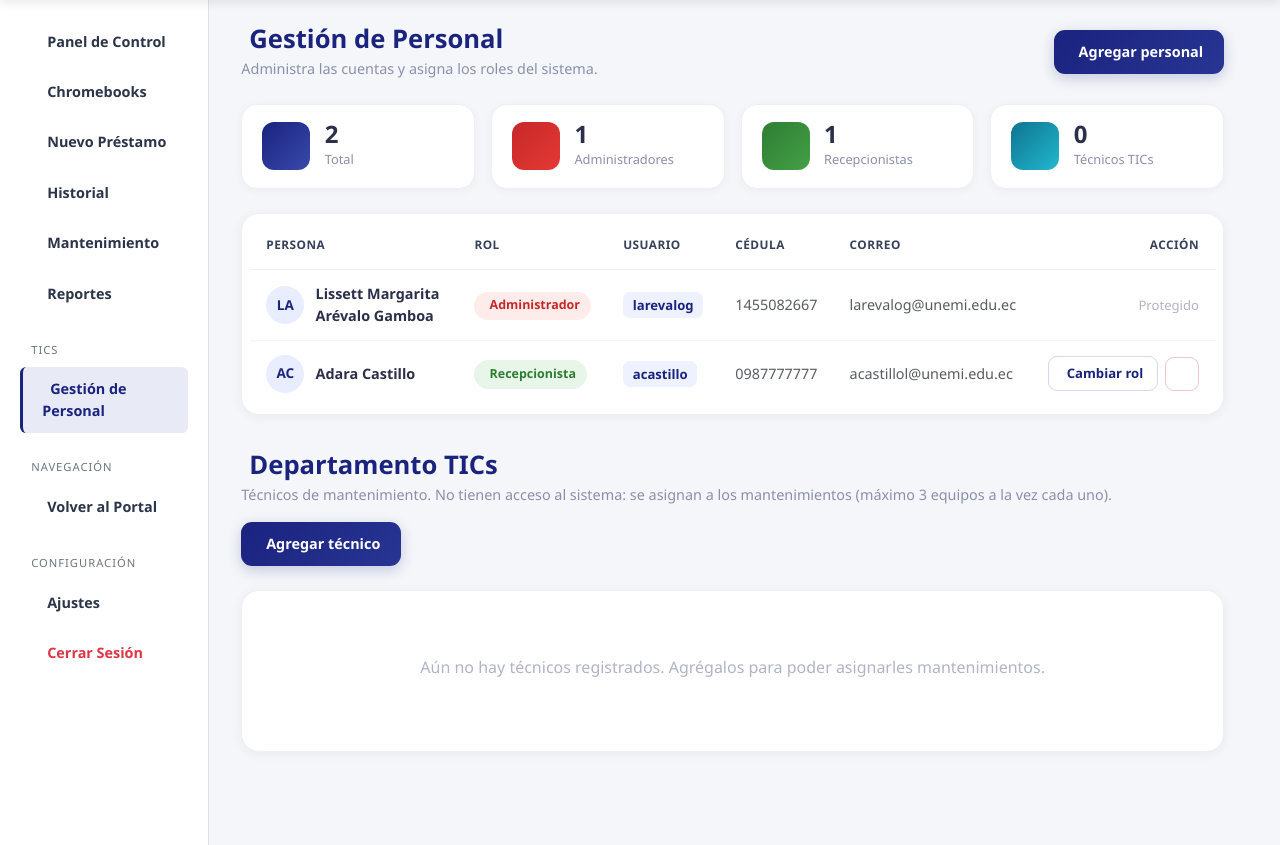
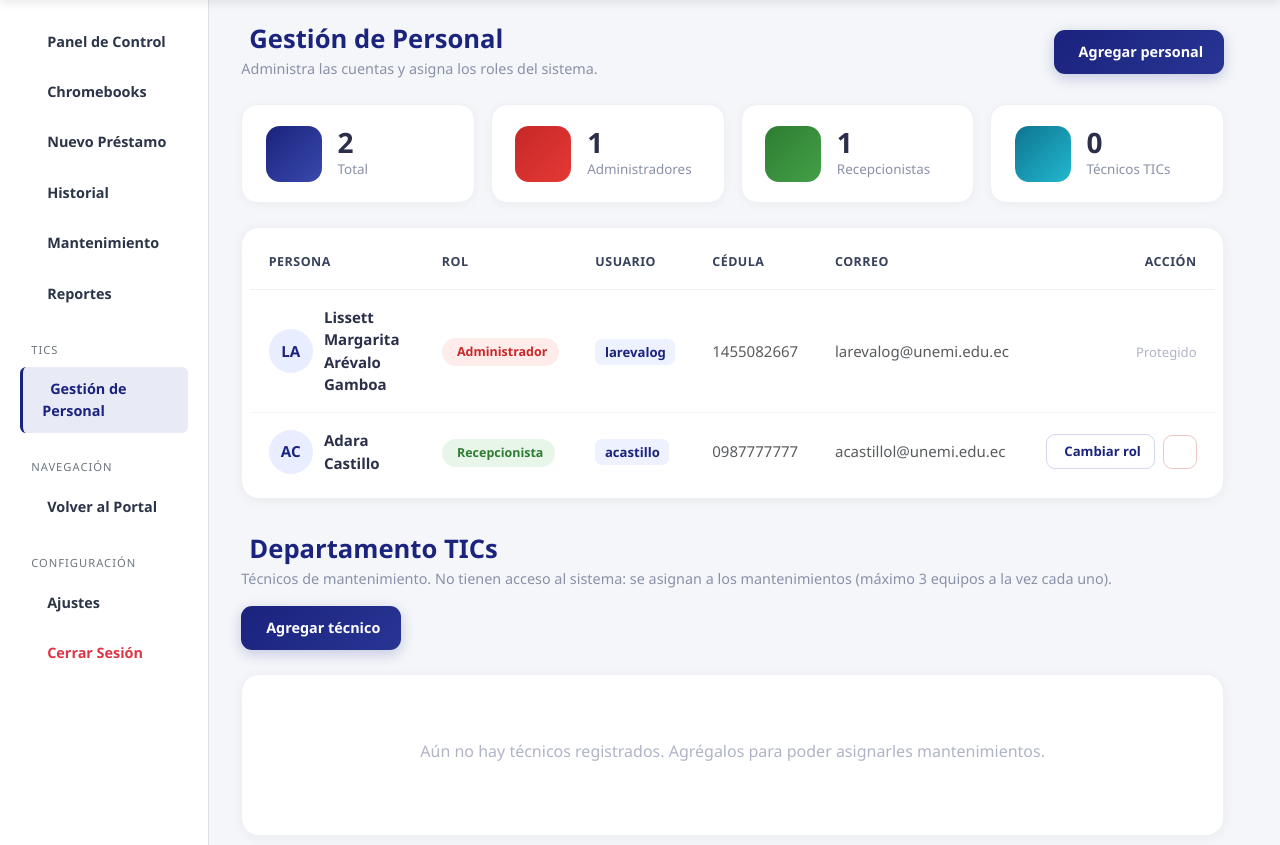
Before and after one commit to AnderProject/crai-chromebook-management, a Django app: page /prestamos/personal/ in a window 1280 px wide. Shown: the part 70-915 px from the top of the page. Run offline with Django 5.2, Linux system fonts and the light colour scheme; a user stored in the database is signed in; data comes from the database, SQL or seed files in the repository; data that the repository does not hold is empty; some libraries are stand-ins or nearby versions.

Commit message:
style(personal): tabla mas ancha y con mas aire; titulos y badge sin partirse (nowrap); mini-stats/avatares mas grandes
Co-Authored-By: Claude Fable 5 <noreply@anthropic.com>

```diff
--- a/static/css/personal.css
+++ b/static/css/personal.css
@@ -3,7 +3,7 @@
    ===================================================== */
 
 .personal-panel {
-    max-width: 1100px;
+    max-width: 1260px;
     margin: 0 auto;
     animation: fadeIn 0.4s ease;
 }
@@ -61,24 +61,28 @@
     background: #fff;
     border: 1px solid #eef0f5;
     border-radius: 16px;
-    padding: 1.1rem 1.25rem;
+    padding: 1.3rem 1.45rem;
     display: flex;
     align-items: center;
-    gap: 0.9rem;
+    gap: 1rem;
     box-shadow: 0 2px 10px rgba(0, 0, 0, 0.04);
+    transition: transform 0.22s ease, box-shadow 0.22s ease;
 }
+.stat-mini:hover { transform: translateY(-3px); box-shadow: 0 10px 22px rgba(26,35,126,0.12); }
 
 .stat-mini-icono {
-    width: 48px;
-    height: 48px;
-    border-radius: 12px;
+    width: 56px;
+    height: 56px;
+    border-radius: 14px;
     display: flex;
     align-items: center;
     justify-content: center;
-    font-size: 1.3rem;
+    font-size: 1.5rem;
     color: #fff;
     flex-shrink: 0;
+    transition: transform 0.3s ease;
 }
+.stat-mini:hover .stat-mini-icono { transform: scale(1.08) rotate(-5deg); }
 
 .icono-total { background: linear-gradient(135deg, #1a237e, #3949ab); }
 .icono-admin { background: linear-gradient(135deg, #c62828, #e53935); }
@@ -86,14 +90,14 @@
 
 .stat-mini-num {
     display: block;
-    font-size: 1.5rem;
-    font-weight: 700;
+    font-size: 1.75rem;
+    font-weight: 800;
     color: #2b2f4a;
     line-height: 1;
 }
 
 .stat-mini-lbl {
-    font-size: 0.8rem;
+    font-size: 0.84rem;
     color: #8a90a8;
 }
 
@@ -112,19 +116,20 @@
 }
 
 .tabla-personal thead th {
-    font-size: 0.74rem;
+    font-size: 0.78rem;
     text-transform: uppercase;
     letter-spacing: 0.04em;
     color: #37415a;
     font-weight: 800;
-    padding: 0.9rem 1rem;
+    padding: 1.05rem 1.15rem;
     border-bottom: 1px solid #eef0f5;
+    white-space: nowrap;          /* que los títulos no se partan en dos líneas */
 }
 
 .tabla-personal tbody td {
-    padding: 0.85rem 1rem;
+    padding: 1rem 1.15rem;
     border-bottom: 1px solid #f4f5fa;
-    font-size: 0.9rem;
+    font-size: 0.94rem;
     color: #3a3f5a;
     vertical-align: middle;
 }
@@ -150,8 +155,8 @@
 }
 
 .persona-avatar {
-    width: 38px;
-    height: 38px;
+    width: 44px;
+    height: 44px;
     border-radius: 50%;
     background: #e8edff;
     color: #1a237e;
@@ -159,7 +164,7 @@
     align-items: center;
     justify-content: center;
     font-weight: 700;
-    font-size: 0.85rem;
+    font-size: 0.95rem;
     flex-shrink: 0;
 }
 
@@ -469,10 +474,11 @@ body.modo-oscuro .campo select {
 .carga-badge {
     display: inline-flex;
     align-items: center;
-    padding: 0.3rem 0.75rem;
+    padding: 0.35rem 0.85rem;
     border-radius: 999px;
-    font-size: 0.78rem;
+    font-size: 0.82rem;
     font-weight: 700;
+    white-space: nowrap;
 }
 
 .carga-libre  { background: #e7f6ee; color: #1e7e46; }
```
